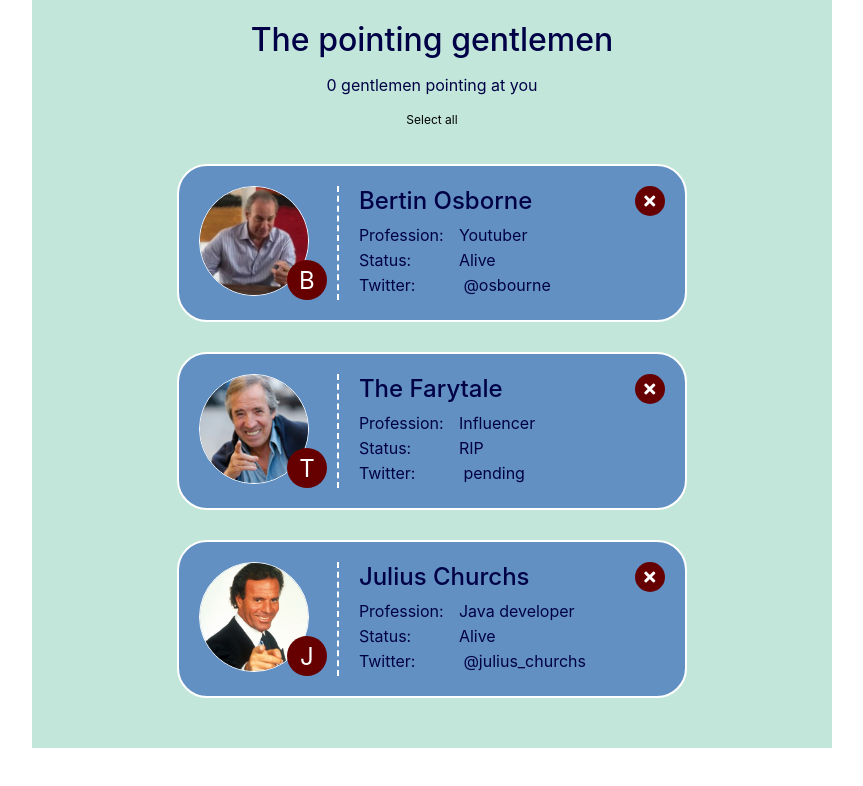
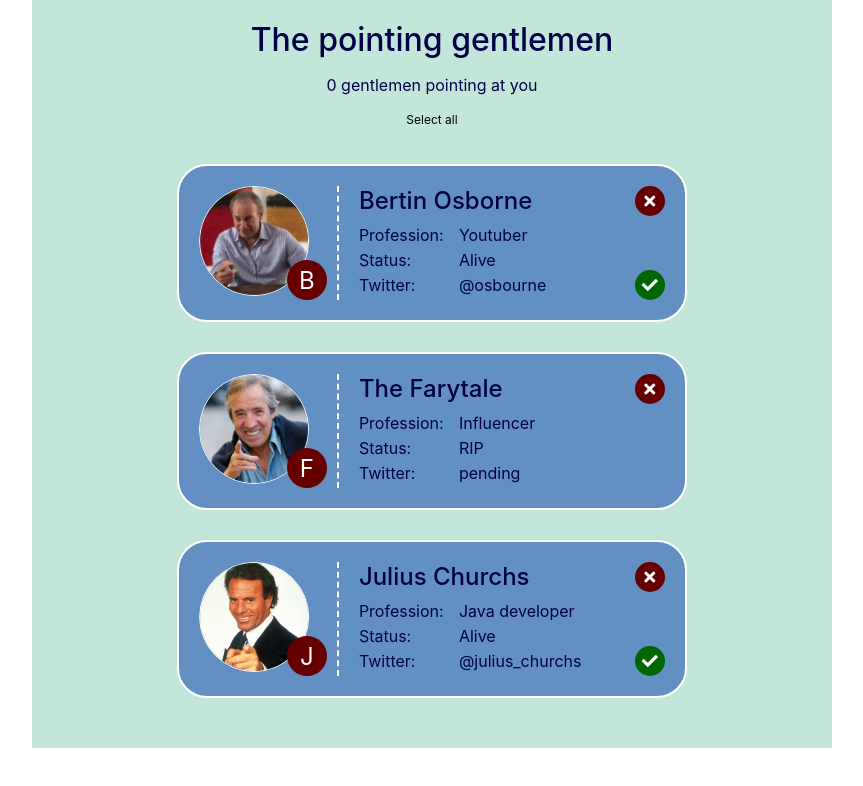
Before and after one commit to joanmontiel4/202204-W10-Joan-Montiel, a React (Create React App) app: page / in a window 1280 px wide. Shown: the top 786 px of the page, without its empty margins (208-1071 px from the left). Built offline with nearby package versions, Linux system fonts and the light colour scheme.

Commit message:
Add functionality select button

```diff
--- a/src/components/app/App.tsx
+++ b/src/components/app/App.tsx
@@ -2,19 +2,32 @@ import { Button } from '../button/button';
 import { Header } from '../header/header';
 import { Info } from '../info/info';
 import { Gentleman } from '../gentleman/gentleman';
+import { useState } from 'react';
+import { gentlemenData } from '../../data/gentlemenData';
 
 function App() {
     const appTitle = 'The pointing gentlemen';
+    const [gentData, setGentData] = useState(gentlemenData);
+
+    const handleSelect = (selectedValue: boolean): void => {
+        setGentData(
+            gentData.map((item) => ({ ...item, selected: selectedValue }))
+        );
+    };
+
     return (
         <>
             <Header appTitle={appTitle}></Header>
             <section className="controls">
                 <Info></Info>
-                <Button></Button>
+                <Button
+                    areAllSelected={gentData.every((item) => item.selected)}
+                    handleSelect={handleSelect}
+                ></Button>
             </section>
             <main className="main">
                 <ul className="gentlemen">
-                    <Gentleman></Gentleman>
+                    <Gentleman gentData={gentData}></Gentleman>
                 </ul>
             </main>
         </>
--- a/src/components/button/button.tsx
+++ b/src/components/button/button.tsx
@@ -1,5 +1,18 @@
 import './button.css';
 
-export function Button() {
-    return <button className="button button--select">Select all</button>;
+export function Button({
+    areAllSelected,
+    handleSelect,
+}: {
+    areAllSelected: boolean;
+    handleSelect: (selectedValue: boolean) => void;
+}) {
+    return (
+        <button
+            className="button button--select"
+            onClick={() => handleSelect(!areAllSelected)}
+        >
+            {areAllSelected ? 'Unselect all' : 'Select all'}
+        </button>
+    );
 }
--- a/src/components/gentleman/gentleman.tsx
+++ b/src/components/gentleman/gentleman.tsx
@@ -1,42 +1,16 @@
 import './gentleman.css';
+import { gentlemenInfo } from '../../interfaces/gentlemanInfo';
 
-export function Gentleman() {
-    const gentlemen = [
-        {
-            id: 1,
-            name: 'Bertin Osborne',
-            status: 'Alive',
-            profession: 'Youtuber',
-            twitter: '@osbourne',
-            picture: 'bertin.jpg',
-            alternativeText: 'Osbourne pointing at you',
-            selected: true,
-        },
-        {
-            name: 'The Farytale',
-            status: 'RIP',
-            profession: 'Influencer',
-            twitter: 'pending',
-            picture: 'fary.jpg',
-            alternativeText: 'The Fary pointing at you',
-            id: 2,
-            selected: false,
-        },
-        {
-            id: 3,
-            name: 'Julius Churchs',
-            status: 'Alive',
-            profession: 'Java developer',
-            twitter: '@julius_churchs',
-            picture: 'julio.jpg',
-            alternativeText: 'Churchs pointing at you',
-            selected: true,
-        },
-    ];
-
-    const htmlGentlemen = gentlemen.map((item) => {
+export function Gentleman({ gentData }: { gentData: gentlemenInfo }) {
     return (
-            <li className="gentleman">
+        <>
+            {gentData.map((item) => {
+                return (
+                    <li
+                        className={
+                            'gentleman' + (item.selected ? ' selected' : '')
+                        }
+                    >
                         <div className="gentleman__avatar-container">
                             <img
                                 className="gentleman__avatar"
@@ -44,7 +18,7 @@ export function Gentleman() {
                                 alt={item.alternativeText}
                             />
                             <span className="gentleman__initial">
-                        {item.name[0].toUpperCase()}
+                                {item.picture[0].toUpperCase()}
                             </span>
                         </div>
                         <div className="gentleman__data-container">
@@ -65,7 +39,7 @@ export function Gentleman() {
                                 <li className="gentleman__data">
                                     <span className="gentleman__data-label">
                                         Twitter:
-                            </span>{' '}
+                                    </span>
                                     {item.twitter}
                                 </li>
                             </ul>
@@ -74,7 +48,7 @@ export function Gentleman() {
                         <i className="icon gentleman__icon gentleman__icon--delete fas fa-times"></i>
                     </li>
                 );
-    });
-
-    return <>{htmlGentlemen}</>;
+            })}
+        </>
+    );
 }
--- /dev/null
+++ b/src/data/gentlemenData.ts
@@ -0,0 +1,32 @@
+export const gentlemenData = [
+    {
+        id: 1,
+        name: 'Bertin Osborne',
+        status: 'Alive',
+        profession: 'Youtuber',
+        twitter: '@osbourne',
+        picture: 'bertin.jpg',
+        alternativeText: 'Osbourne pointing at you',
+        selected: true,
+    },
+    {
+        name: 'The Farytale',
+        status: 'RIP',
+        profession: 'Influencer',
+        twitter: 'pending',
+        picture: 'fary.jpg',
+        alternativeText: 'The Fary pointing at you',
+        id: 2,
+        selected: false,
+    },
+    {
+        id: 3,
+        name: 'Julius Churchs',
+        status: 'Alive',
+        profession: 'Java developer',
+        twitter: '@julius_churchs',
+        picture: 'julio.jpg',
+        alternativeText: 'Churchs pointing at you',
+        selected: true,
+    },
+];
--- /dev/null
+++ b/src/interfaces/gentlemanInfo.ts
@@ -0,0 +1,12 @@
+export interface gentlemanInfo {
+    id: number;
+    name: string;
+    status: string;
+    profession: string;
+    twitter: string;
+    picture: string;
+    alternativeText: string;
+    selected: boolean;
+}
+
+export type gentlemenInfo = Array<gentlemanInfo>;
--- a/src/interfaces/menuoptions.ts
+++ /dev/null
@@ -1,6 +0,0 @@
-export interface iMenuOptions {
-    path: string;
-    label: string;
-}
-
-export type menuOptionsType = Array<iMenuOptions>;
```
Lines whose indentation alone changed are shown as unchanged.
